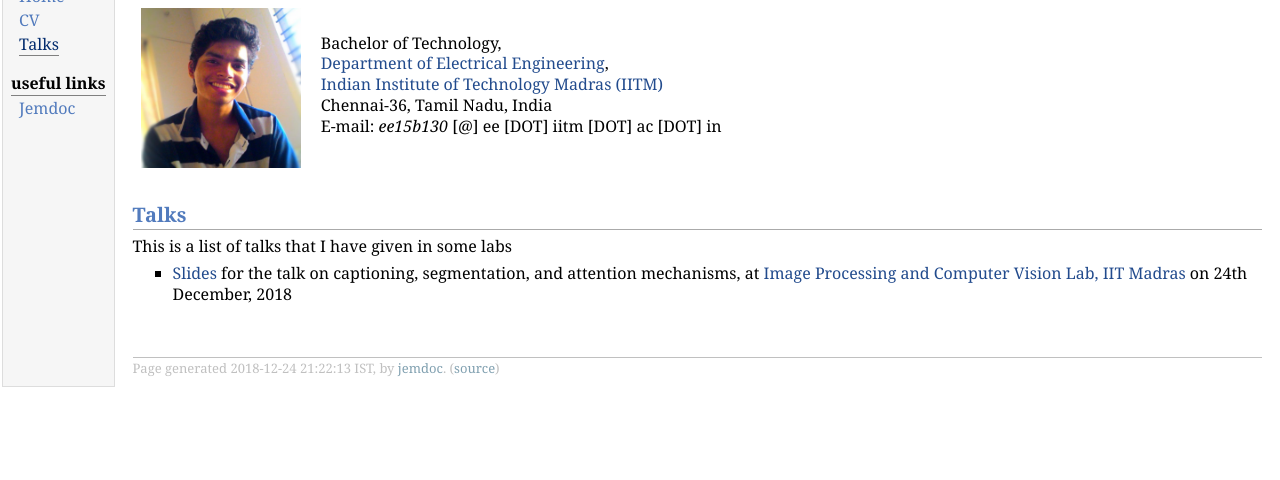
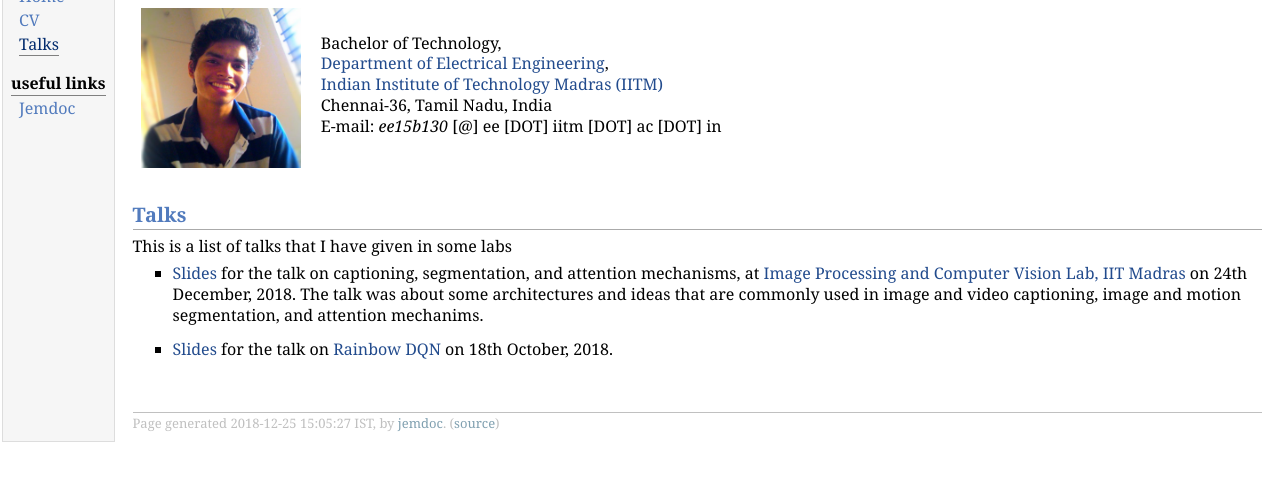
Before and after one commit to gautamsreekumar/gautamsreekumar.github.io, a plain HTML site: page talks.html in a window 1280 px wide. Shown: the part 68-548 px from the top of the page. Drawn offline with Linux system fonts and the light colour scheme.

Commit message:
Added slides

```diff
--- a/talks.html
+++ b/talks.html
@@ -31,12 +31,16 @@ E-mail: <i>ee15b130</i> [@] ee [DOT] iitm [DOT] ac [DOT] in</p>
 <h2>Talks</h2>
 <p>This is a list of talks that I have given in some labs</p>
 <ul>
-<li><p><a href="https://drive.google.com/open?id=1hagdXlO8FDlkg8ZIA2Pkwgi-6rpNCGMV">Slides</a> for the talk on captioning, segmentation, and attention mechanisms, at <a href="http://www.ee.iitm.ac.in/ipcvlab/">Image Processing and Computer Vision Lab, IIT Madras</a> on 24th December, 2018</p>
+<li><p><a href="https://drive.google.com/open?id=1hagdXlO8FDlkg8ZIA2Pkwgi-6rpNCGMV">Slides</a> for the talk on captioning, segmentation, and attention mechanisms, at <a href="http://www.ee.iitm.ac.in/ipcvlab/">Image Processing and Computer Vision Lab, IIT Madras</a> on 24th December, 2018. The talk was about some architectures and ideas that are commonly used in image and video captioning, image and motion segmentation, and attention mechanims.</p>
+</li>
+</ul>
+<ul>
+<li><p><a href="https://drive.google.com/open?id=1-crcKnVSRTbRO7yh-5T0yShRh40_ug-R">Slides</a> for the talk on <a href="https://arxiv.org/abs/1710.02298">Rainbow DQN</a> on 18th October, 2018.</p>
 </li>
 </ul>
 <div id="footer">
 <div id="footer-text">
-Page generated 2018-12-24 21:22:13 IST, by <a href="http://jemdoc.jaboc.net/">jemdoc</a>.
+Page generated 2018-12-25 15:05:27 IST, by <a href="http://jemdoc.jaboc.net/">jemdoc</a>.
 (<a href="talks.jemdoc">source</a>)
 </div>
 </div>
```
